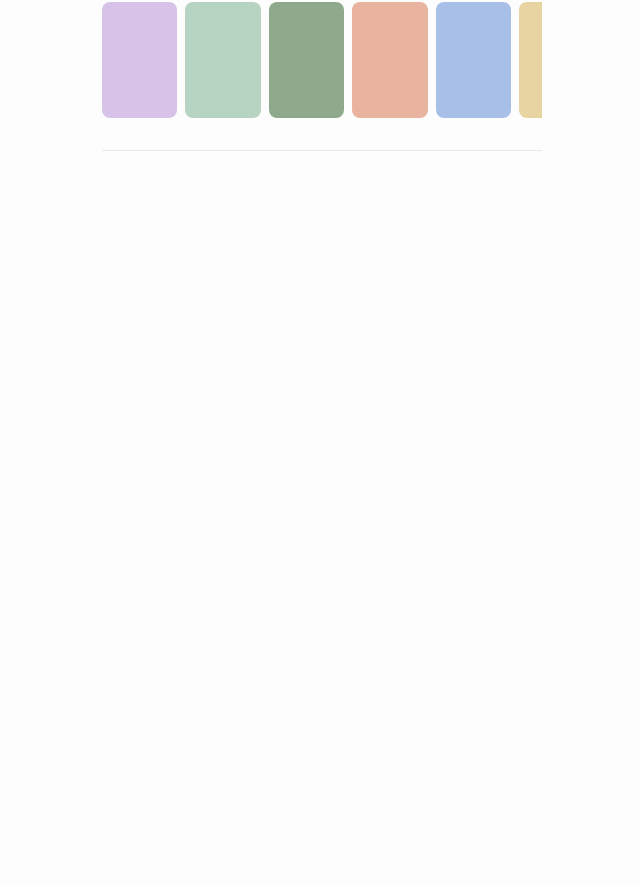
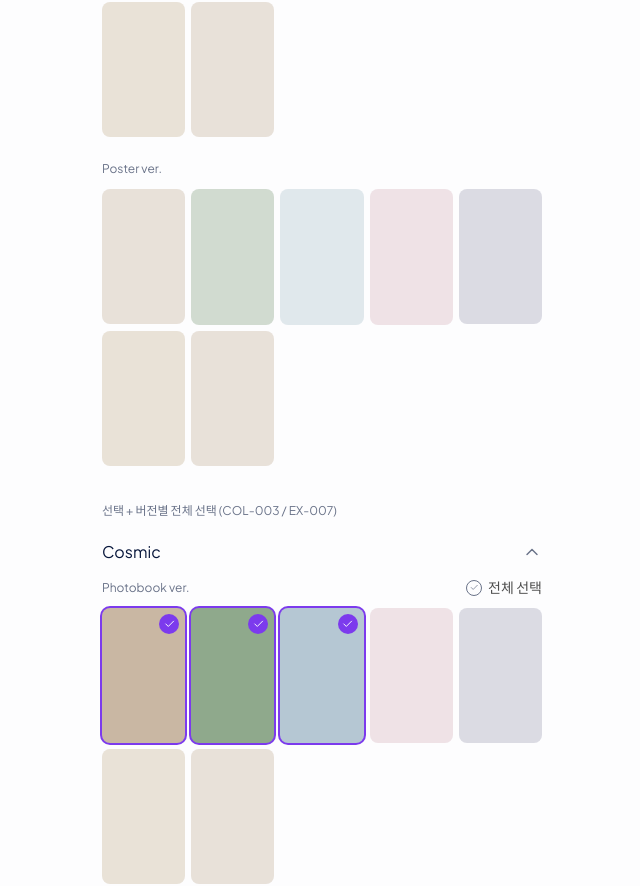
Before and after one commit to perweekdev/swypweb-client, a Next.js app: page /dev/components in a window 1280 px wide. Shown: the part 10496-11382 px from the top of the page, without its empty margins (318-958 px from the left). Before the commit the page ends 10671 px from the top, so only its background shows below. Built offline with nearby package versions, Linux system fonts and the light colour scheme; a web font is replaced by a local one.

Commit message:
chore: add collection album list to component catalog
- CollectionAlbumList 카탈로그 섹션 추가 (조회 전용 / 선택 + 전체 선택)
- 전 라우트 회귀 점검 완료

```diff
--- a/src/app/dev/components/page.tsx
+++ b/src/app/dev/components/page.tsx
@@ -45,7 +45,10 @@ import { GroupFilter } from '@components/common/group-filter';
 import { HomeFeedCard } from '@components/common/home-feed-card';
 import { EmptyState } from '@components/common/empty-state';
 import { PhotocardRow } from '@components/photocard/photocard-row';
+import { CollectionAlbumList } from '@components/collection/collection-album-list';
+import { PhotocardImage } from '@components/photocard/photocard-card';
 import { mockChatRoomSummaries, mockChatRooms } from '@/mocks/chat';
+import { mockCollectionAlbums } from '@/mocks/collection';
 import type { Photocard } from '@/types/photocard.types';
 import { ChevronLeftIcon, MoreIcon } from '@components/icons';
 
@@ -97,9 +100,20 @@ export default function ComponentCatalogPage() {
   const [loginOpen, setLoginOpen] = useState(false);
   const [gridSel, setGridSel] = useState<Set<string>>(new Set([demoCards[0].id]));
   const [groupVal, setGroupVal] = useState<string | null>(null);
+  const demoAlbum = mockCollectionAlbums.slice(0, 1);
+  const [ownedSel, setOwnedSel] = useState<Set<string>>(
+    () => new Set(demoAlbum[0].versions[0].cards.slice(0, 3).map((c) => c.id))
+  );
 
   const toggleGrid = (id: string) =>
     setGridSel((prev) => {
+      const next = new Set(prev);
+      if (!next.delete(id)) next.add(id);
+      return next;
+    });
+
+  const toggleOwned = (id: string) =>
+    setOwnedSel((prev) => {
       const next = new Set(prev);
       if (!next.delete(id)) next.add(id);
       return next;
@@ -530,6 +544,54 @@ export default function ComponentCatalogPage() {
         </div>
       </Section>
 
+      <Section title="CollectionAlbumList (아코디언 + 5열 그리드 · COL/EX-007)">
+        <Row label="조회 전용 — 보유 선명 / 미보유 딤 (COL-001)">
+          <CollectionAlbumList
+            className="w-full"
+            albums={demoAlbum}
+            renderCard={(card) => (
+              <PhotocardImage
+                card={card}
+                className={`aspect-[8/13] w-full ${ownedSel.has(card.id) ? '' : 'opacity-40'}`}
+              />
+            )}
+          />
+        </Row>
+        <Row label="선택 + 버전별 전체 선택 (COL-003 / EX-007)">
+          <CollectionAlbumList
+            className="w-full"
+            albums={demoAlbum}
+            renderVersionAction={(version) => {
+              const ids = version.cards.map((c) => c.id);
+              const allSelected = ids.every((id) => ownedSel.has(id));
+              return (
+                <button
+                  type="button"
+                  onClick={() =>
+                    setOwnedSel((prev) => {
+                      const next = new Set(prev);
+                      ids.forEach((id) => (allSelected ? next.delete(id) : next.add(id)));
+                      return next;
+                    })
+                  }
+                  className="flex items-center gap-1.5 text-body2 text-gray-700"
+                >
+                  <CheckCircle checked={allSelected} />
+                  전체 선택
+                </button>
+              );
+            }}
+            renderCard={(card) => (
+              <SelectableCard
+                card={card}
+                state={ownedSel.has(card.id) ? 'selected' : 'not_collected'}
+                onClick={() => toggleOwned(card.id)}
+              />
+            )}
+          />
+        </Row>
+      </Section>
+
       <Section title="HomeFeedCard (home-feed-exchange-info · HOME)">
         <HomeFeedCard
           name="포카요정"
```
